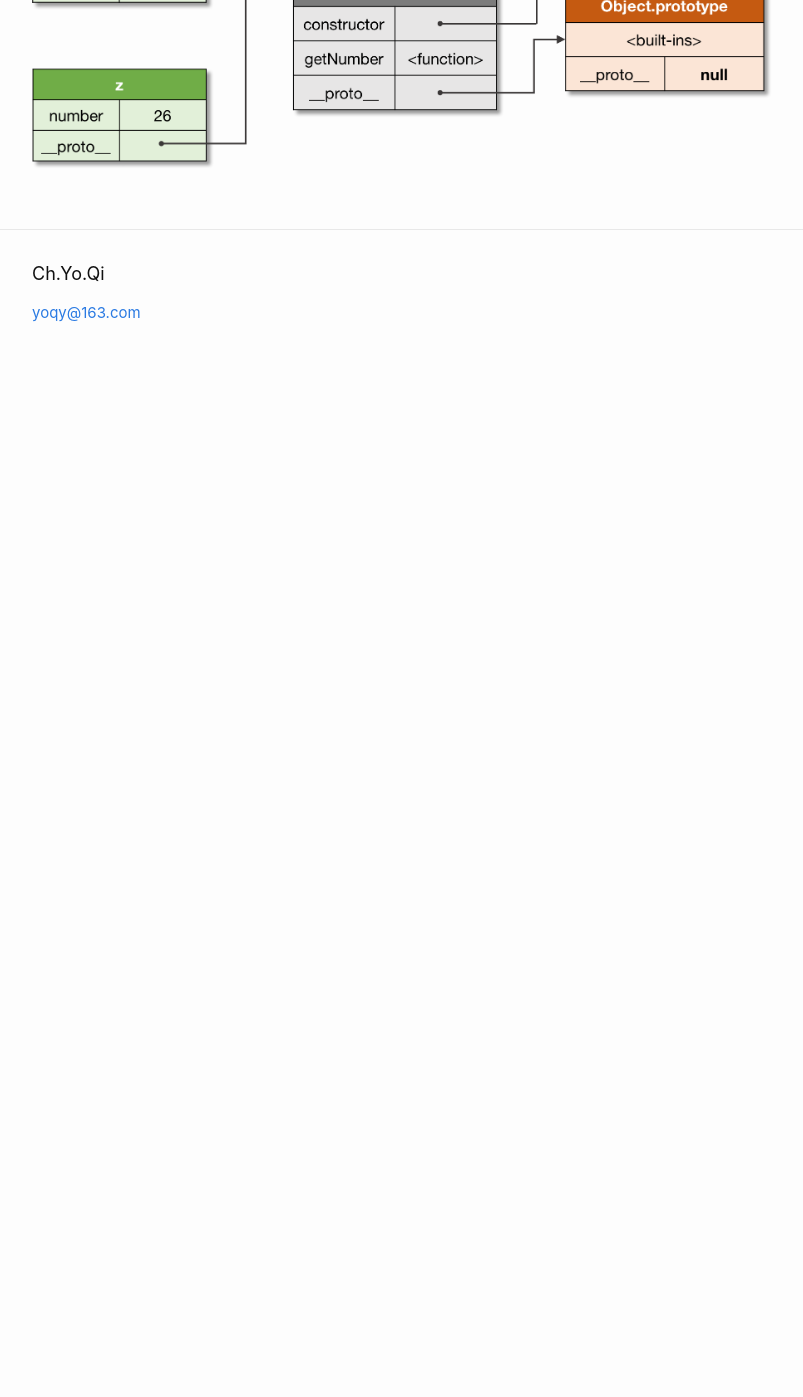
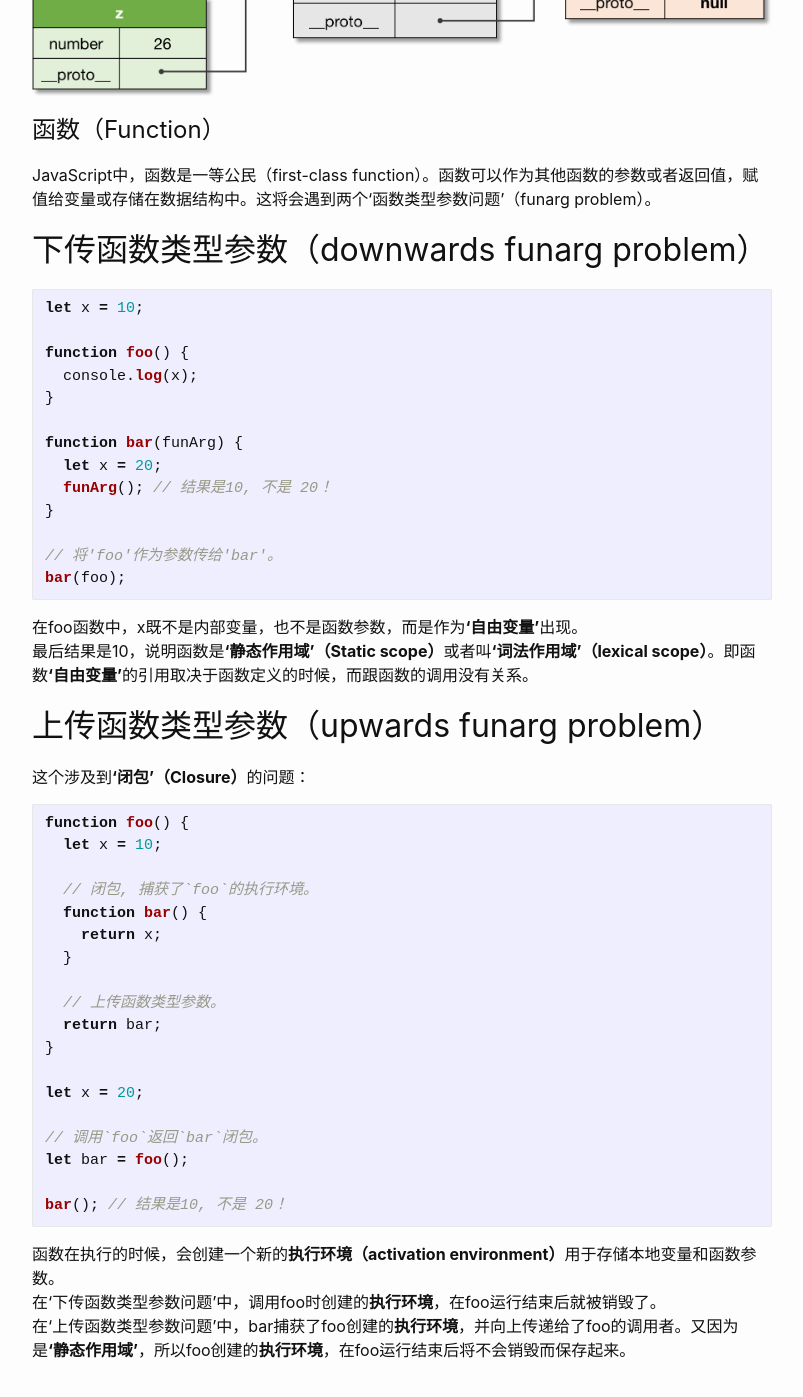
Before and after one commit to yoqy/blog, a Jekyll site: the page built from _posts/2018-05-28-javascript-basic-concepts.markdown, in a window 1280 px wide and 1400 px high, scrolled down 3167 px. Shown: the top 1397 px of the window, without its empty margins (238-1041 px from the left). Built offline with Jekyll 4.4.1, drawn with Linux system fonts in a browser that asks for light colours; before the commit the page ends 3552 px from its top, so only the background shows below that; some of the changed text lies outside the part shown.

Commit message:
javascript-basic-concepts: function

````diff
--- a/_posts/2018-05-28-javascript-basic-concepts.markdown
+++ b/_posts/2018-05-28-javascript-basic-concepts.markdown
@@ -111,3 +109,48 @@ class封装了构造函数和原型；而new调用构造函数生成一个继承
 如下图：
 
 ![prototype-chain](/assets/images/js-constructor.png)
+# 函数（Function）
+JavaScript中，函数是一等公民（first-class function）。函数可以作为其他函数的参数或者返回值，赋值给变量或存储在数据结构中。这将会遇到两个‘函数类型参数问题’（funarg problem）。
+## 下传函数类型参数（downwards funarg problem）
+```javascript
+let x = 10;
+
+function foo() {
+  console.log(x);
+}
+
+function bar(funArg) {
+  let x = 20;
+  funArg(); // 结果是10, 不是 20！
+}
+
+// 将'foo'作为参数传给'bar'。
+bar(foo);
+```
+在foo函数中，x既不是内部变量，也不是函数参数，而是作为**‘自由变量’**出现。
+最后结果是10，说明函数是**‘静态作用域’（Static scope）**或者叫**‘词法作用域’（lexical scope）**。即函数**‘自由变量’**的引用取决于函数定义的时候，而跟函数的调用没有关系。
+## 上传函数类型参数（upwards funarg problem）
+这个涉及到**‘闭包’（Closure）**的问题：
+```javascript
+function foo() {
+  let x = 10;
+
+  // 闭包, 捕获了`foo`的执行环境。
+  function bar() {
+    return x;
+  }
+
+  // 上传函数类型参数。
+  return bar;
+}
+
+let x = 20;
+
+// 调用`foo`返回`bar`闭包。
+let bar = foo();
+
+bar(); // 结果是10, 不是 20！
+```
+函数在执行的时候，会创建一个新的**执行环境（activation environment）**用于存储本地变量和函数参数。
+在‘下传函数类型参数问题’中，调用foo时创建的**执行环境**，在foo运行结束后就被销毁了。
+在‘上传函数类型参数问题’中，bar捕获了foo创建的**执行环境**，并向上传递给了foo的调用者。又因为是**‘静态作用域’**，所以foo创建的**执行环境**，在foo运行结束后将不会销毁而保存起来。
````
Also changed, not shown: other parts of _posts/2018-05-28-javascript-basic-concepts.markdown (+0 -2 lines).
